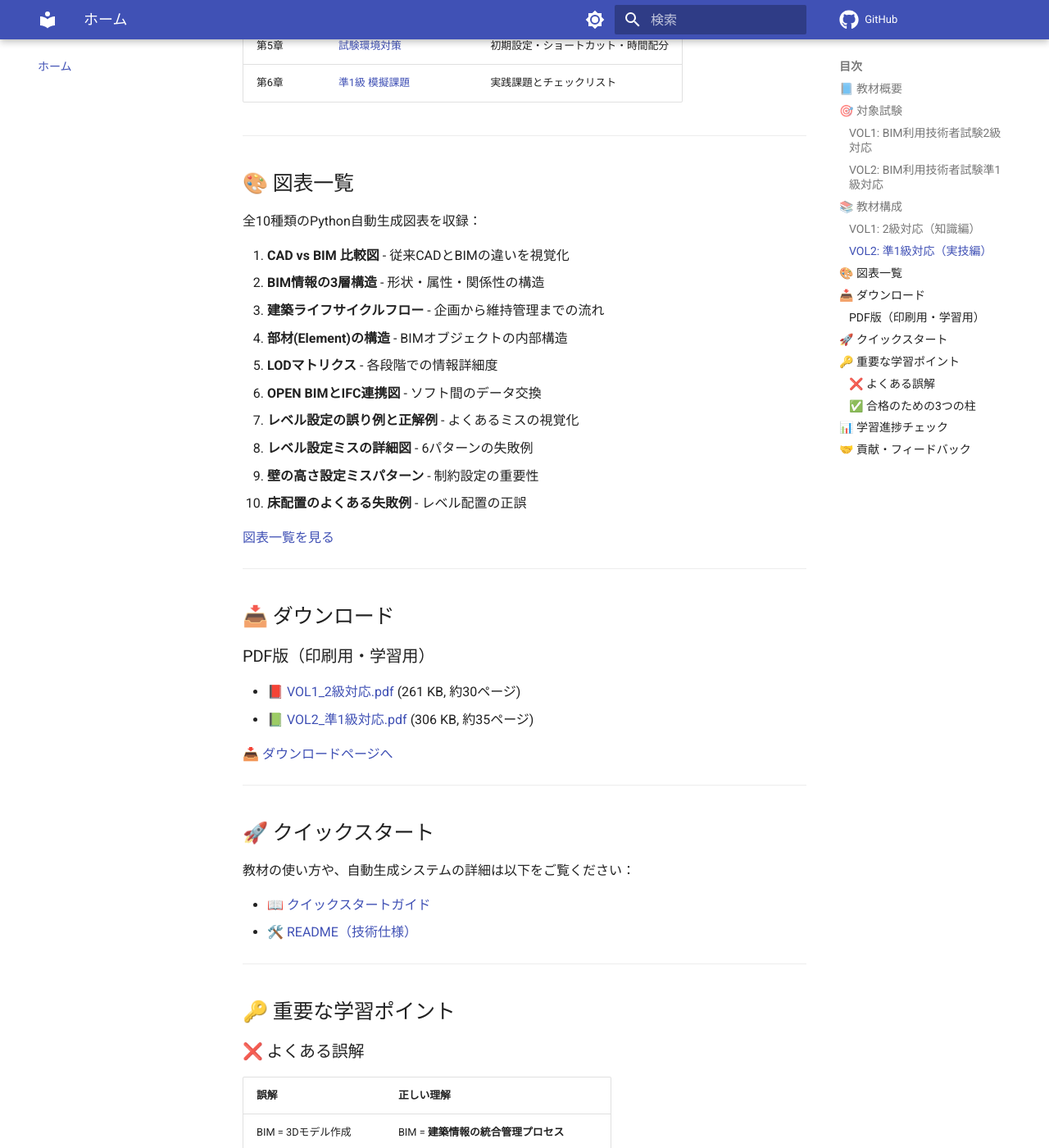
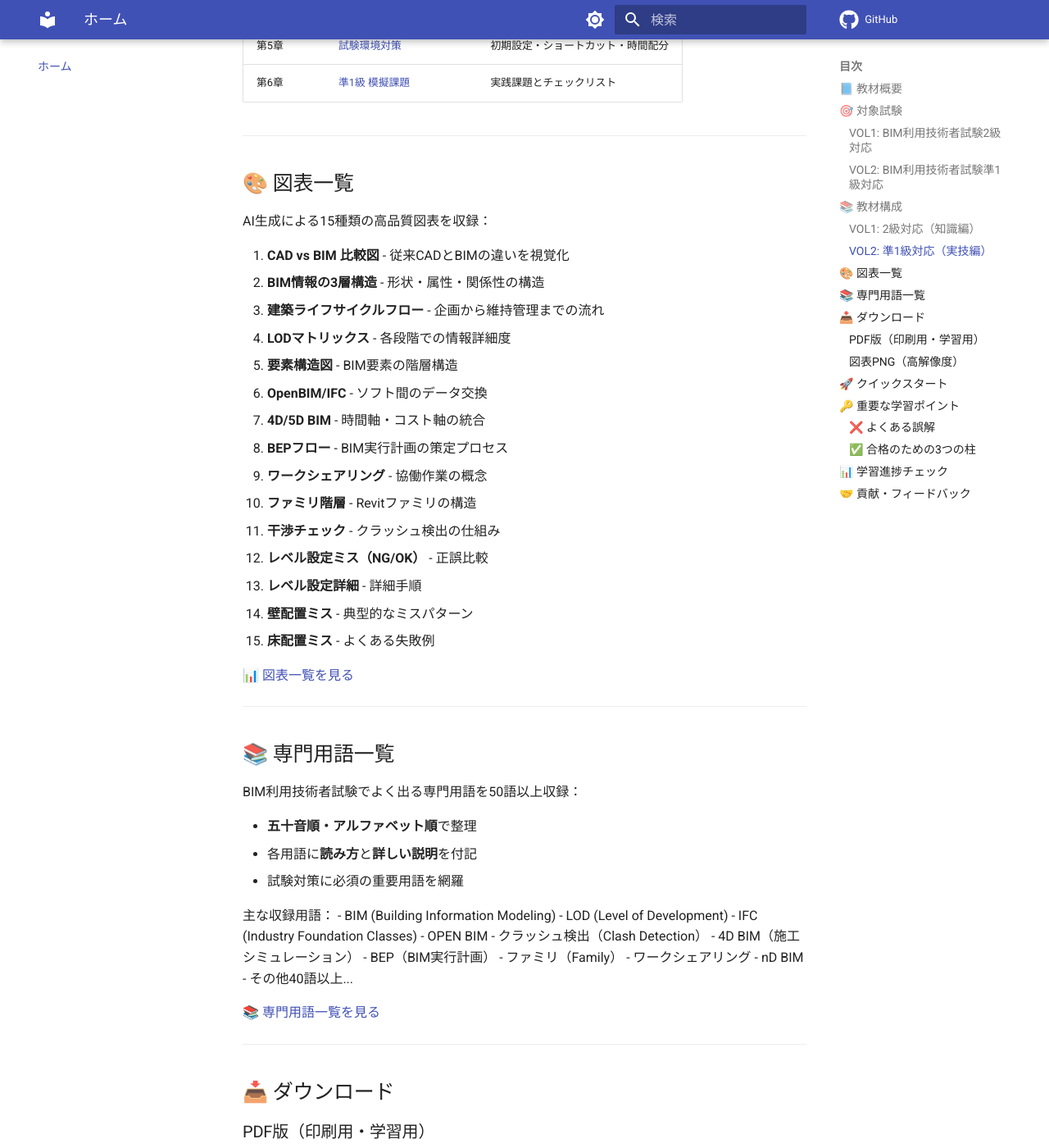
Before and after one commit to bmwz376-cmd/BIM-, an MkDocs documentation site: the page built from docs/index.md, in a window 1280 px wide and 1400 px high, scrolled down 2017 px. Shown: the whole window at 82% size. Built offline with MkDocs 1.6.1 and Material for MkDocs 9.7.7, drawn with Linux system fonts in a browser that asks for light colours; comment, search, counter and statistics services are not loaded; the version menu is left out; some of the changed text lies outside the part shown.

Commit message:
feat: 専門用語一覧をナビゲーションとホームに追加
- index.mdに専門用語一覧セクションを追加（50語以上収録）
- 図表一覧を15種類に更新
- ナビゲーションを「リソース」セクションにグループ化
  - 📊 図表一覧
  - 📚 専門用語一覧 ← NEW!
  - 📥 ダウンロード
- 視認性と使いやすさを向上

```diff
--- a/docs/index.md
+++ b/docs/index.md
@@ -63,20 +63,50 @@
 
 ## 🎨 図表一覧
 
-全10種類のPython自動生成図表を収録：
+AI生成による15種類の高品質図表を収録：
 
 1. **CAD vs BIM 比較図** - 従来CADとBIMの違いを視覚化
 2. **BIM情報の3層構造** - 形状・属性・関係性の構造
 3. **建築ライフサイクルフロー** - 企画から維持管理までの流れ
-4. **部材(Element)の構造** - BIMオブジェクトの内部構造
-5. **LODマトリクス** - 各段階での情報詳細度
-6. **OPEN BIMとIFC連携図** - ソフト間のデータ交換
-7. **レベル設定の誤り例と正解例** - よくあるミスの視覚化
-8. **レベル設定ミスの詳細図** - 6パターンの失敗例
-9. **壁の高さ設定ミスパターン** - 制約設定の重要性
-10. **床配置のよくある失敗例** - レベル配置の正誤
+4. **LODマトリックス** - 各段階での情報詳細度
+5. **要素構造図** - BIM要素の階層構造
+6. **OpenBIM/IFC** - ソフト間のデータ交換
+7. **4D/5D BIM** - 時間軸・コスト軸の統合
+8. **BEPフロー** - BIM実行計画の策定プロセス
+9. **ワークシェアリング** - 協働作業の概念
+10. **ファミリ階層** - Revitファミリの構造
+11. **干渉チェック** - クラッシュ検出の仕組み
+12. **レベル設定ミス（NG/OK）** - 正誤比較
+13. **レベル設定詳細** - 詳細手順
+14. **壁配置ミス** - 典型的なミスパターン
+15. **床配置ミス** - よくある失敗例
 
-[図表一覧を見る](figures.md)
+[📊 図表一覧を見る](figures.md)
+
+---
+
+## 📚 専門用語一覧
+
+BIM利用技術者試験でよく出る専門用語を50語以上収録：
+
+- **五十音順・アルファベット順**で整理
+- 各用語に**読み方**と**詳しい説明**を付記
+- 試験対策に必須の重要用語を網羅
+
+主な収録用語：
+- BIM (Building Information Modeling)
+- LOD (Level of Development)
+- IFC (Industry Foundation Classes)
+- OPEN BIM
+- クラッシュ検出（Clash Detection）
+- 4D BIM（施工シミュレーション）
+- BEP（BIM実行計画）
+- ファミリ（Family）
+- ワークシェアリング
+- nD BIM
+- その他40語以上...
+
+[📚 専門用語一覧を見る](glossary.md)
 
 ---
 
@@ -85,6 +115,9 @@
 ### PDF版（印刷用・学習用）
 - [📕 VOL1_2級対応.pdf](assets/dist/vol1_2kyu.pdf) (261 KB, 約30ページ)
 - [📗 VOL2_準1級対応.pdf](assets/dist/vol2_jun1kyu.pdf) (306 KB, 約35ページ)
+
+### 図表PNG（高解像度）
+- 全15種類の図表をPNG形式で提供（各800KB-1.1MB）
 
 [📥 ダウンロードページへ](downloads.md)
 
--- a/mkdocs.yml
+++ b/mkdocs.yml
@@ -90,8 +90,9 @@ nav:
     - 第5章 試験環境対策: vol2/chapter_05.md
     - 第6章 準1級 模擬課題: vol2/chapter_06.md
 
-  - 図表一覧: figures.md
-  - 専門用語一覧: glossary.md
-  - PDF ダウンロード: downloads.md
+  - リソース:
+    - 📊 図表一覧: figures.md
+    - 📚 専門用語一覧: glossary.md
+    - 📥 ダウンロード: downloads.md
 
 copyright: Copyright &copy; 2025 BIM教材開発チーム
```
